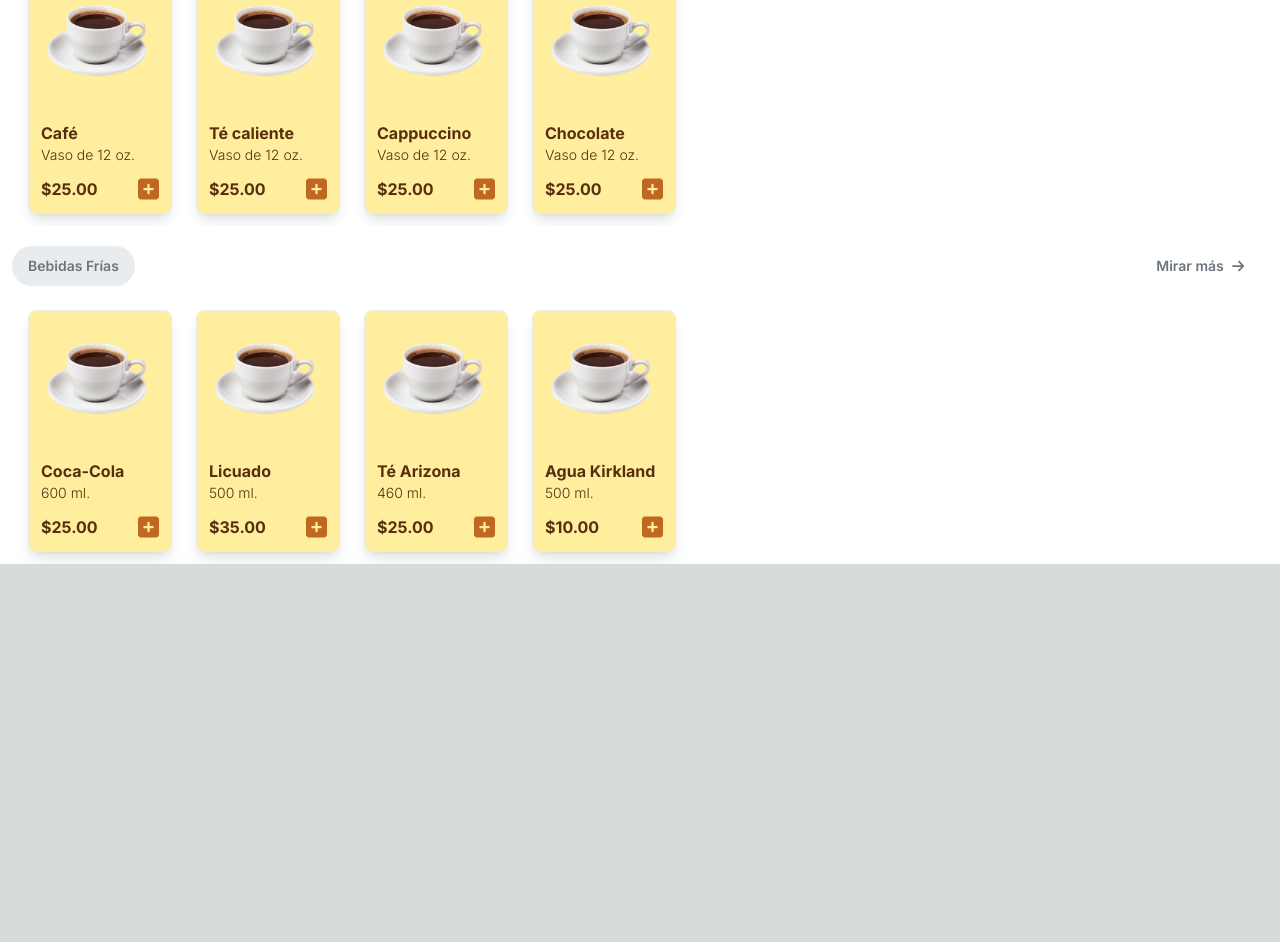
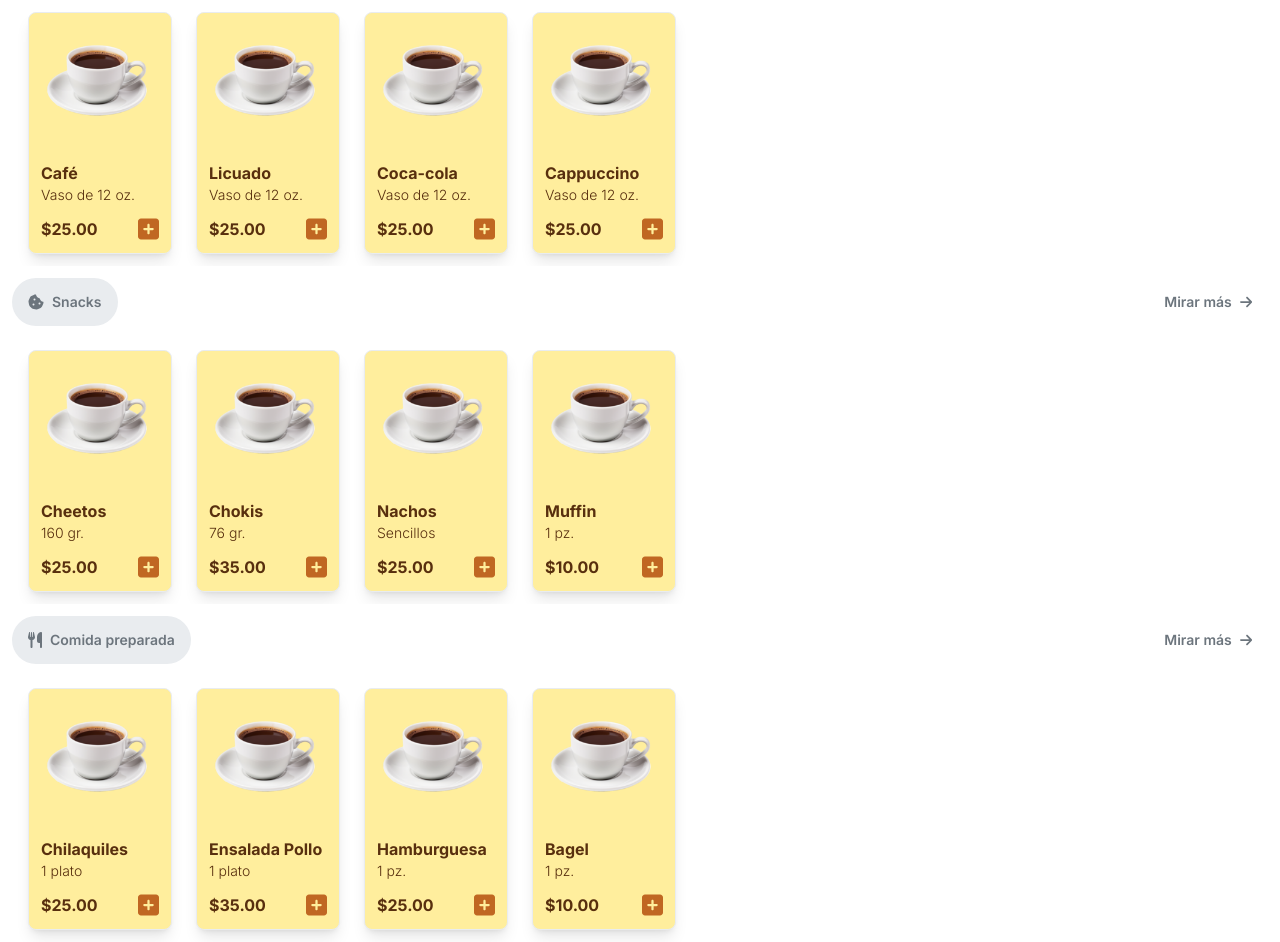
Before and after one commit to Magi3654/cafetec, a Next.js app: page /main in a window 1280 px wide. Shown: the part 380-1322 px from the top of the page. Before the commit the page ends 944 px from the top, so only its background shows below. Built offline with nearby package versions, Linux system fonts and the light colour scheme.

Commit message:
Encabezado link

```diff
--- a/src/app/drinks/page.jsx
+++ b/src/app/drinks/page.jsx
@@ -1,81 +1,9 @@
 import React from 'react'
-import Link from 'next/link';
-import ItemCard from '../items/ItemCard';
-import Encabezado from '../encabezado/encabezado';
 
-const Drinks = () => {
-    return (
-        <div className='flex flex-col'>
-            <section>
-                <Encabezado title={'Bebidas Calientes'}/>
-                <div className="flex overflow-x-scroll font-semibold text-center mx-4">
-                    <ItemCard
-                        title={'Café'}
-                        image={'cafe.jpg'}
-                        description={'Vaso de 12 oz.'}
-                        price={'$25.00'}>
-                    </ItemCard>
-
-                    <ItemCard
-                        title={'Té caliente'}
-                        image={'cafe.jpg'}
-                        description={'Vaso de 12 oz.'}
-                        price={'$25.00'}>
-                    </ItemCard>
-
-                    <ItemCard
-                        title={'Cappuccino'}
-                        image={'cafe.jpg'}
-                        description={'Vaso de 12 oz.'}
-                        price={'$25.00'}>
-                    </ItemCard>
-
-                    <ItemCard
-                        title={'Chocolate'}
-                        image={'cafe.jpg'}
-                        description={'Vaso de 12 oz.'}
-                        price={'$25.00'}>
-                    </ItemCard>
-                </div>
-
-            </section>
-
-            <section>
-                <Encabezado title={'Bebidas Frías'}/>
-                <div className="flex overflow-x-scroll font-semibold text-center mx-4">
-                    <ItemCard
-                        title={'Coca-Cola'}
-                        image={'cafe.jpg'}
-                        description={'600 ml.'}
-                        price={'$25.00'}>
-                    </ItemCard>
-
-                    <ItemCard
-                        title={'Licuado'}
-                        image={'cafe.jpg'}
-                        description={'500 ml.'}
-                        price={'$35.00'}>
-                    </ItemCard>
-
-                    <ItemCard
-                        title={'Té Arizona'}
-                        image={'cafe.jpg'}
-                        description={'460 ml.'}
-                        price={'$25.00'}>
-                    </ItemCard>
-
-                    <ItemCard
-                        title={'Agua Kirkland'}
-                        image={'cafe.jpg'}
-                        description={'500 ml.'}
-                        price={'$10.00'}>
-                    </ItemCard>
-                </div>
-
-            </section>
-
-        </div>
-    )
+function Drinks() {
+  return (
+    <div>page</div>
+  )
 }
 
 export default Drinks
--- a/src/app/encabezado/Encabezado.jsx
+++ b/src/app/encabezado/Encabezado.jsx
@@ -1,15 +1,17 @@
 import React from 'react'
 import Link from 'next/link'
+import Drinks from '../drinks/page';
 
-const Encabezado = ({title}) => {
+const Encabezado = ({title, icon, ruta}) => {
   return (
-    <div className='flex flex-1 justify-between mt-2'>
+    <div className='flex flex-1 justify-between'>
         <button type="button" className="text-darkGray bg-gray focus:ring-2 focus:outline-none font-medium rounded-full text-sm px-4 py-2 text-center inline-flex items-center m-3">
+            {icon}
             <span className='font-semibold' style={{whiteSpace: 'nowrap'}}>{title}</span>
         </button>
 
-        <Link href="/main">
-            <button type="button" className="text-darkGray focus:outline-none font-semibold text-sm px-6 py-2.5 text-right inline-flex items-center m-3">
+        <Link href='/'>
+            <button type="button" className="text-darkGray focus:outline-none font-semibold text-sm px-3 py-2.5 text-right inline-flex items-center m-4">
                 Mirar más
                 <svg xmlns="http://www.w3.org/2000/svg" viewBox="0 0 448 512" fill="#6c757d" className="h-3.5 ml-2">
                     <path d="M438.6 278.6c12.5-12.5 12.5-32.8 0-45.3l-160-160c-12.5-12.5-32.8-12.5-45.3 0s-12.5 32.8 0 45.3L338.8 224 32 224c-17.7 0-32 14.3-32 32s14.3 32 32 32l306.7 0L233.4 393.4c-12.5 12.5-12.5 32.8 0 45.3s32.8 12.5 45.3 0l160-160z"/>
--- a/src/app/main/page.jsx
+++ b/src/app/main/page.jsx
@@ -1,7 +1,7 @@
 import React from 'react'
 import Menu from '../menu/page'
 import Search from '../search/page'
-import Drinks from '../drinks/page'
+import Drinks from '../top/page'
 
 const Main = () => {
     return (
--- /dev/null
+++ b/src/app/top/page.jsx
@@ -0,0 +1,129 @@
+import React from 'react'
+import Link from 'next/link';
+import ItemCard from '../items/ItemCard';
+import Encabezado from '../encabezado/encabezado';
+
+const Top = () => {
+    return (
+        <div className='flex flex-col'>
+            <p className='text-lg text-brown font-bold mx-4 pt-3'>Lo más vendido</p>
+            <section>
+                <Encabezado
+                    title={'Bebidas'}
+                    ruta={'/drinks'}
+                    icon={<svg xmlns="http://www.w3.org/2000/svg" viewBox="0 0 512 512" fill="#6c757d" className="h-4 mr-2 my-2">
+                    <path d="M88 0C74.7 0 64 10.7 64 24c0 38.9 23.4 59.4 39.1 73.1l1.1 1C120.5 112.3 128 119.9 128 136c0 13.3 10.7 24 24 24s24-10.7 24-24c0-38.9-23.4-59.4-39.1-73.1l-1.1-1C119.5 47.7 112 40.1 112 24c0-13.3-10.7-24-24-24zM32 192c-17.7 0-32 14.3-32 32V416c0 53 43 96 96 96H288c53 0 96-43 96-96h16c61.9 0 112-50.1 112-112s-50.1-112-112-112H352 32zm352 64h16c26.5 0 48 21.5 48 48s-21.5 48-48 48H384V256zM224 24c0-13.3-10.7-24-24-24s-24 10.7-24 24c0 38.9 23.4 59.4 39.1 73.1l1.1 1C232.5 112.3 240 119.9 240 136c0 13.3 10.7 24 24 24s24-10.7 24-24c0-38.9-23.4-59.4-39.1-73.1l-1.1-1C231.5 47.7 224 40.1 224 24z"/>
+                    </svg>}
+                />
+                <div className="flex overflow-x-scroll font-semibold text-center mx-4">
+                    <ItemCard
+                        title={'Café'}
+                        image={'cafe.jpg'}
+                        description={'Vaso de 12 oz.'}
+                        price={'$25.00'}>
+                    </ItemCard>
+
+                    <ItemCard
+                        title={'Licuado'}
+                        image={'cafe.jpg'}
+                        description={'Vaso de 12 oz.'}
+                        price={'$25.00'}>
+                    </ItemCard>
+
+                    <ItemCard
+                        title={'Coca-cola'}
+                        image={'cafe.jpg'}
+                        description={'Vaso de 12 oz.'}
+                        price={'$25.00'}>
+                    </ItemCard>
+
+                    <ItemCard
+                        title={'Cappuccino'}
+                        image={'cafe.jpg'}
+                        description={'Vaso de 12 oz.'}
+                        price={'$25.00'}>
+                    </ItemCard>
+                </div>
+            </section>
+
+            <section>
+                <Encabezado
+                    title={'Snacks'}
+                    icon={<svg xmlns="http://www.w3.org/2000/svg" viewBox="0 0 512 512" fill="#6c757d" className="h-4 mr-2 my-2">
+                    <path d="M257.5 27.6c-.8-5.4-4.9-9.8-10.3-10.6v0c-22.1-3.1-44.6 .9-64.4 11.4l-74 39.5C89.1 78.4 73.2 94.9 63.4 115L26.7 190.6c-9.8 20.1-13 42.9-9.1 64.9l14.5 82.8c3.9 22.1 14.6 42.3 30.7 57.9l60.3 58.4c16.1 15.6 36.6 25.6 58.7 28.7l83 11.7c22.1 3.1 44.6-.9 64.4-11.4l74-39.5c19.7-10.5 35.6-27 45.4-47.2l36.7-75.5c9.8-20.1 13-42.9 9.1-64.9v0c-.9-5.3-5.3-9.3-10.6-10.1c-51.5-8.2-92.8-47.1-104.5-97.4c-1.8-7.6-8-13.4-15.7-14.6c-54.6-8.7-97.7-52-106.2-106.8zM208 144a32 32 0 1 1 0 64 32 32 0 1 1 0-64zM144 336a32 32 0 1 1 64 0 32 32 0 1 1 -64 0zm224-64a32 32 0 1 1 0 64 32 32 0 1 1 0-64z"/>
+                    </svg>}
+                />
+                <div className="flex overflow-x-scroll font-semibold text-center mx-4">
+                    <ItemCard
+                        title={'Cheetos'}
+                        image={'cafe.jpg'}
+                        description={'160 gr.'}
+                        price={'$25.00'}>
+                    </ItemCard>
+
+                    <ItemCard
+                        title={'Chokis'}
+                        image={'cafe.jpg'}
+                        description={'76 gr.'}
+                        price={'$35.00'}>
+                    </ItemCard>
+
+                    <ItemCard
+                        title={'Nachos'}
+                        image={'cafe.jpg'}
+                        description={'Sencillos'}
+                        price={'$25.00'}>
+                    </ItemCard>
+
+                    <ItemCard
+                        title={'Muffin'}
+                        image={'cafe.jpg'}
+                        description={'1 pz.'}
+                        price={'$10.00'}>
+                    </ItemCard>
+                </div>
+            </section>
+
+            <section>
+                <Encabezado
+                    title={'Comida preparada'}
+                    icon={<svg xmlns="http://www.w3.org/2000/svg" viewBox="0 0 448 512" fill="#6c757d" className="h-4 mr-2 my-2">
+                    <path d="M416 0C400 0 288 32 288 176V288c0 35.3 28.7 64 64 64h32V480c0 17.7 14.3 32 32 32s32-14.3 32-32V352 240 32c0-17.7-14.3-32-32-32zM64 16C64 7.8 57.9 1 49.7 .1S34.2 4.6 32.4 12.5L2.1 148.8C.7 155.1 0 161.5 0 167.9c0 45.9 35.1 83.6 80 87.7V480c0 17.7 14.3 32 32 32s32-14.3 32-32V255.6c44.9-4.1 80-41.8 80-87.7c0-6.4-.7-12.8-2.1-19.1L191.6 12.5c-1.8-8-9.3-13.3-17.4-12.4S160 7.8 160 16V150.2c0 5.4-4.4 9.8-9.8 9.8c-5.1 0-9.3-3.9-9.8-9L127.9 14.6C127.2 6.3 120.3 0 112 0s-15.2 6.3-15.9 14.6L83.7 151c-.5 5.1-4.7 9-9.8 9c-5.4 0-9.8-4.4-9.8-9.8V16zm48.3 152l-.3 0-.3 0 .3-.7 .3 .7z"/>
+                    </svg>}
+                />
+                <div className="flex overflow-x-scroll font-semibold text-center mx-4">
+                    <ItemCard
+                        title={'Chilaquiles'}
+                        image={'cafe.jpg'}
+                        description={'1 plato'}
+                        price={'$25.00'}>
+                    </ItemCard>
+
+                    <ItemCard
+                        title={'Ensalada Pollo'}
+                        image={'cafe.jpg'}
+                        description={'1 plato'}
+                        price={'$35.00'}>
+                    </ItemCard>
+
+                    <ItemCard
+                        title={'Hamburguesa'}
+                        image={'cafe.jpg'}
+                        description={'1 pz.'}
+                        price={'$25.00'}>
+                    </ItemCard>
+
+                    <ItemCard
+                        title={'Bagel'}
+                        image={'cafe.jpg'}
+                        description={'1 pz.'}
+                        price={'$10.00'}>
+                    </ItemCard>
+                </div>
+            </section>
+
+        </div>
+    )
+}
+
+export default Top
```
